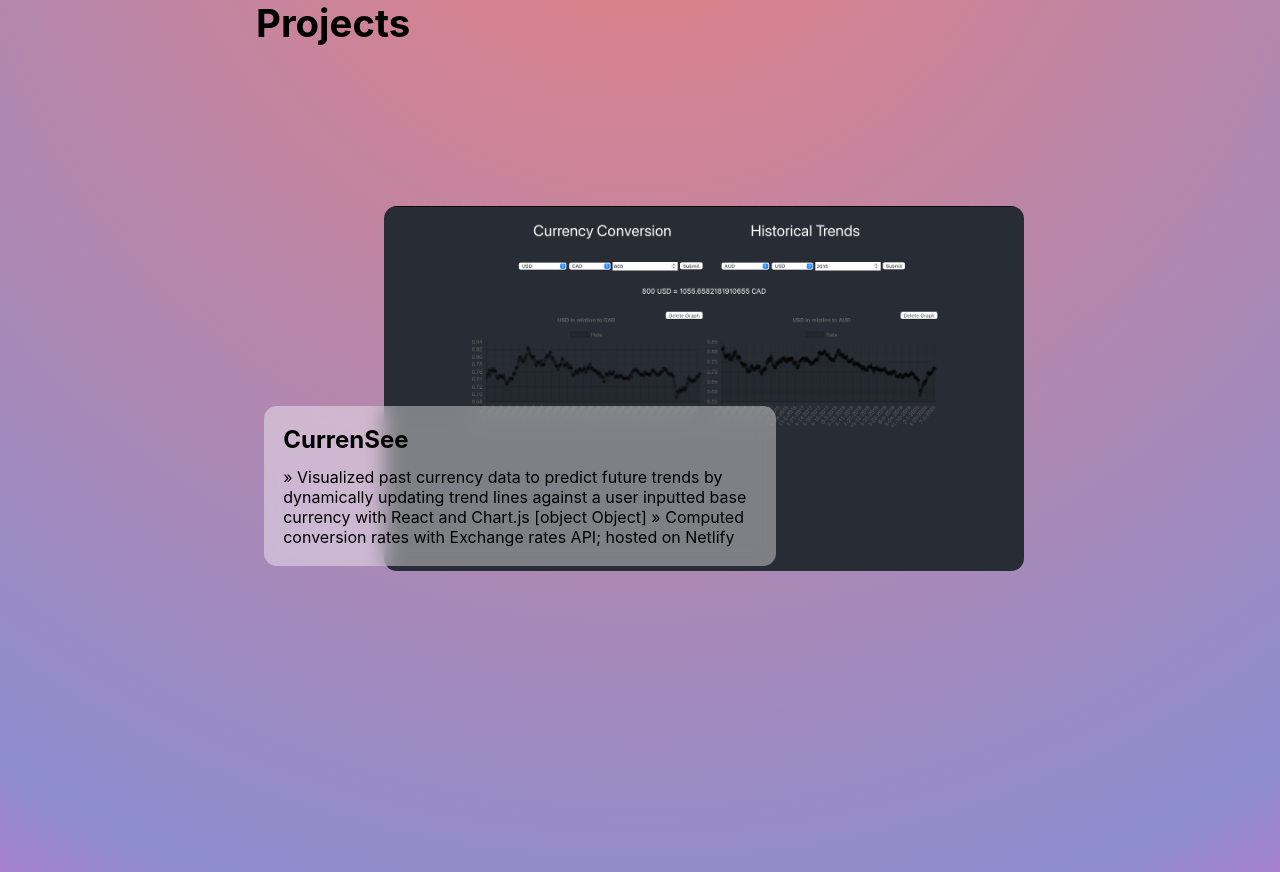
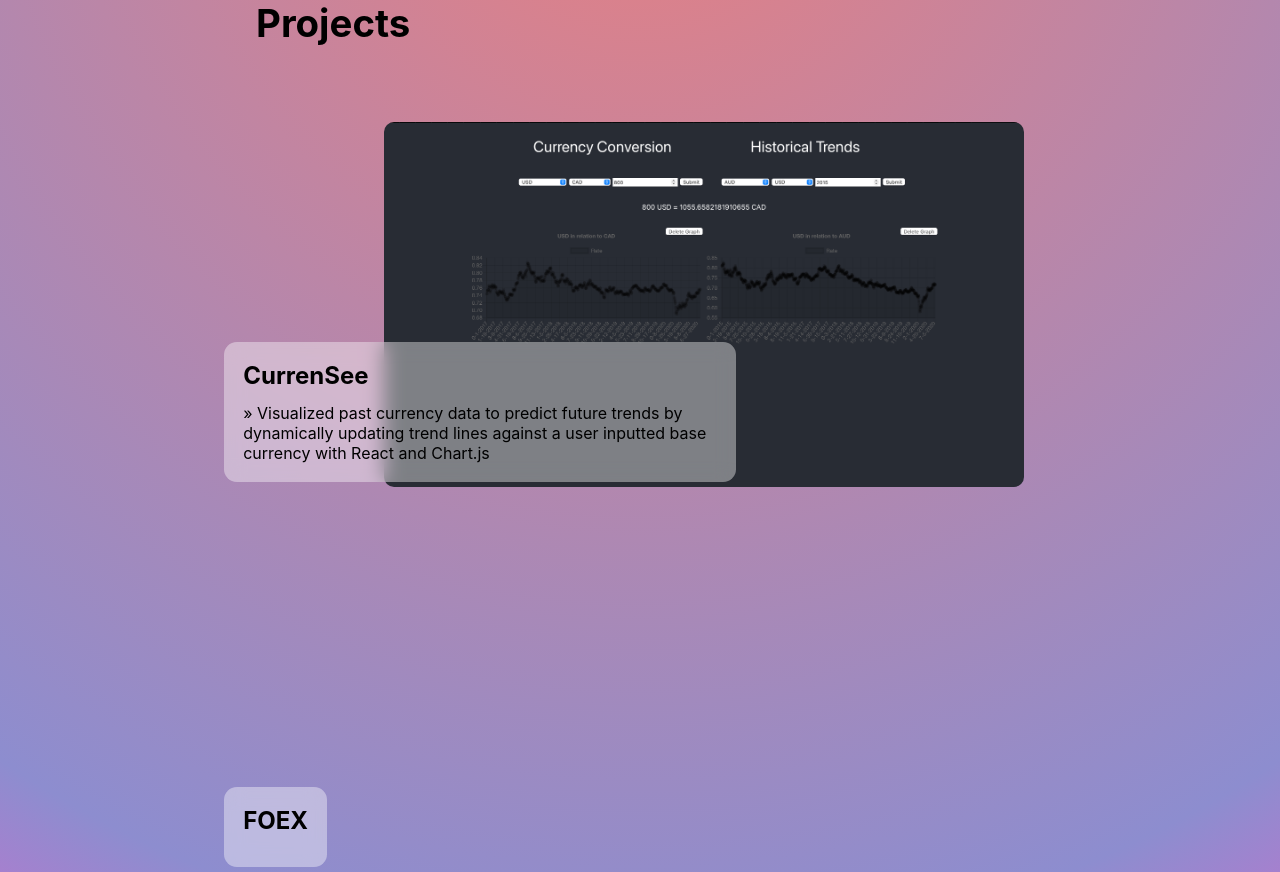
Before and after one commit to mpchow/personalWebsite_V2, a React (Create React App) app: page / in a window 1280 px wide. Shown: the part 2280-3152 px from the top of the page. Built offline with nearby package versions, Linux system fonts and the light colour scheme.

Commit message:
change project formatting

```diff
--- a/src/components/Project/project.css
+++ b/src/components/Project/project.css
@@ -1,14 +1,11 @@
-.project h1 {
+.project-box h1 {
    font-size: 1.5em;
    padding-bottom: 1vw;
 }
 
 
 .project-box {
-   /* display: flex; */
-   bottom: 50vh;
-   margin: 0 auto;
-   height: fit-content;
+   margin-top: -5vw;
 }
 
 .project-description {
@@ -17,7 +14,8 @@
    height: fit-content;
    position: relative;
    top: 45vh;
-   right: 15vh;
+   right: 20vh;
+   width: fit-content;
    z-index: 1;
    background: rgba(255,255,255,0.4);
    backdrop-filter: blur(10px);
@@ -25,12 +23,10 @@
 
 .project-image {
    height: fit-content;
-   border-radius: 1vw;
+   border-radius: 10px;
 }
 
-
-
-.project img {
+.project-box img {
    width: 50vw;
-   border-radius: 1vw;
+   border-radius: 10px;
 }
--- a/src/components/Project/project.js
+++ b/src/components/Project/project.js
@@ -10,7 +10,6 @@ class Project extends React.Component {
 
    render() {
       return (
-         <div className="project">
          <div className="project-box">
             <div className="project-description">
                <h1>{this.props.title}</h1>
@@ -20,7 +19,6 @@ class Project extends React.Component {
                <img src={this.props.image} alt=""/>
             </div>
          </div>
-         </div>
       );
    }
 }
--- a/src/components/Projects/projects.css
+++ b/src/components/Projects/projects.css
@@ -9,7 +9,6 @@
    width: 40vw;
    margin: 0 auto;
    position: relative;
-   height: 10vh;
 }
 
 .projects-title {
--- a/src/components/Projects/projects.js
+++ b/src/components/Projects/projects.js
@@ -9,8 +9,7 @@ import CurrenSee from '../../images/CurrenSee.png';
 class Projects extends React.Component {
    constructor(props) {
       super(props);
-      // this.state = {projectsList: [{title: "CurrenSee", description: "", link: ""}, {title: "FOEX", description: "", link: ""}, {title: "", description: "", link: ""}, {title: "", description: "", link: ""}]};
-      this.state = {projectsList: [{title: "CurrenSee", description: `» Visualized past currency data to predict future trends by dynamically updating trend lines against a user inputted base currency with React and Chart.js ${<br/>} » Computed conversion rates with Exchange rates API; hosted on Netlify`, image: CurrenSee, link: "", github: ""}, {title: "FOEX", description: "", image: "", link: ""}]};
+      this.state = {projectsList: [{title: "CurrenSee", description: "» Visualized past currency data to predict future trends by dynamically updating trend lines against a user inputted base currency with React and Chart.js", image: CurrenSee, link: "", github: ""}, {title: "FOEX", description: "", image: "", link: ""}]};
    }
 
    render() {
```
Lines whose indentation alone changed are shown as unchanged.
